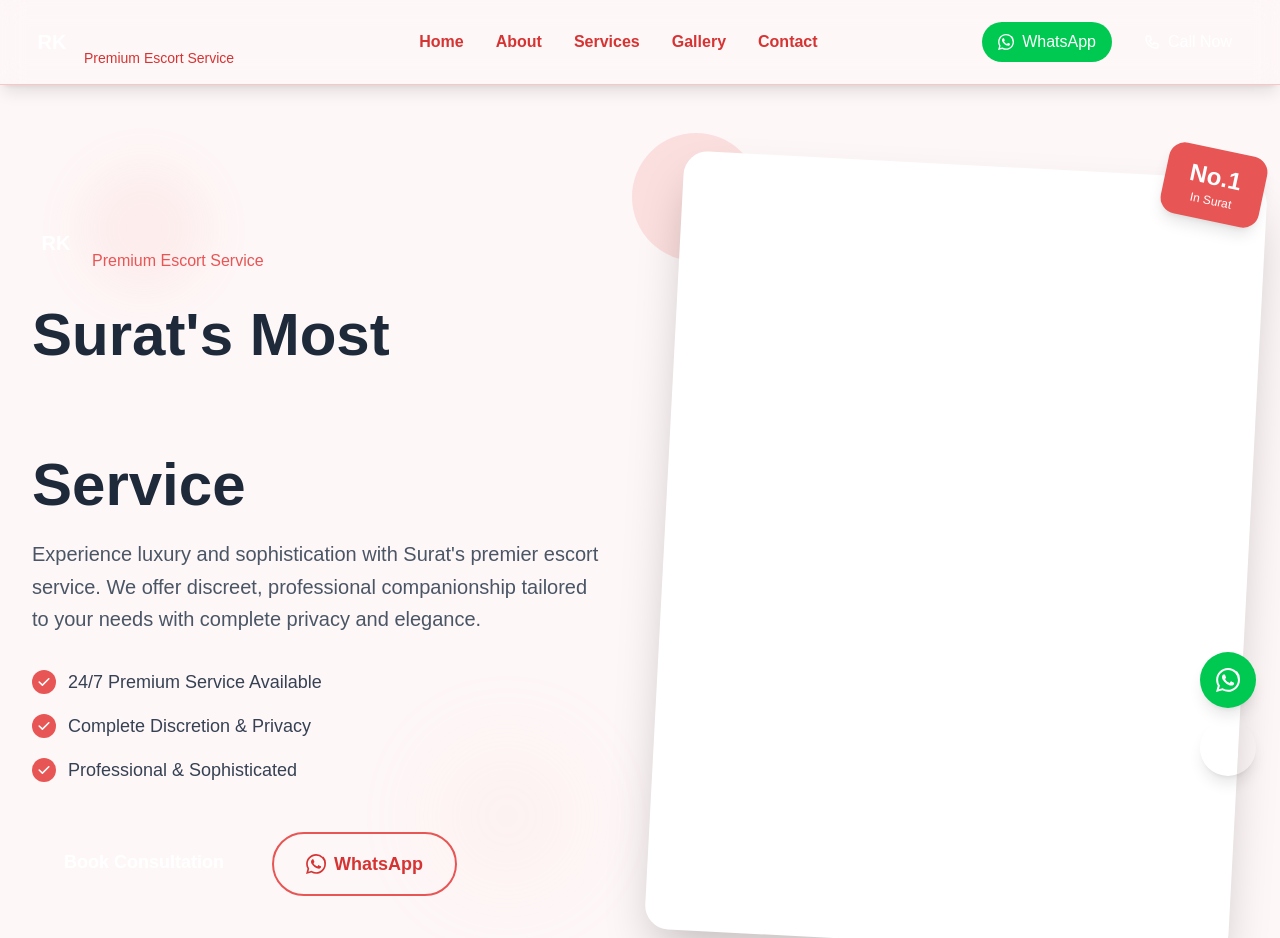
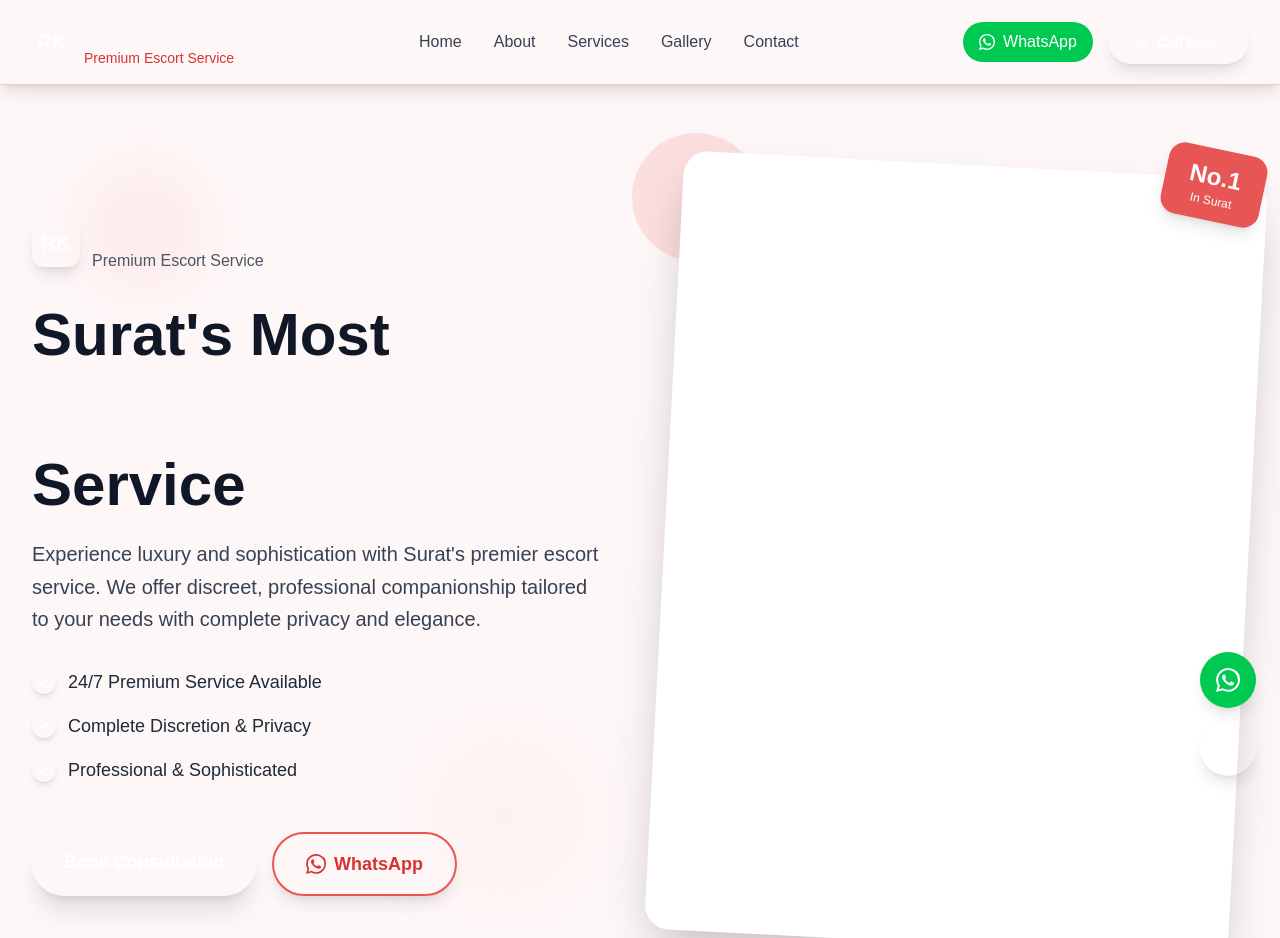
Before and after one commit to anshmydigitalcrown-ui/surat, a Next.js app: page / in a window 1280 px wide. Shown: the top 938 px of the page. Built offline with nearby package versions, Linux system fonts and the light colour scheme.

Commit message:
Enhance UI/UX: Improve font colors, call button design, and navigation styling

```diff
--- a/src/app/page.tsx
+++ b/src/app/page.tsx
@@ -21,26 +21,26 @@ export default function Home() {
             <div className="space-y-8 animate-fadeInUp">
               <div className="space-y-4">
                 <div className="flex items-center space-x-3 mb-6">
-                  <div className="w-12 h-12 bg-gradient-to-br from-sweet-pink-400 to-light-red-500 rounded-xl flex items-center justify-center">
+                  <div className="w-12 h-12 bg-gradient-to-br from-sweet-pink-500 to-light-red-600 rounded-xl flex items-center justify-center shadow-lg">
                     <span className="text-white font-bold text-xl">RK</span>
                   </div>
                   <div>
                     <h1 className="text-3xl font-bold bg-gradient-to-r from-sweet-pink-600 to-light-red-600 bg-clip-text text-transparent">
                       RashmiKapoor
                     </h1>
-                    <p className="text-sweet-pink-500 font-medium">Premium Escort Service</p>
+                    <p className="text-gray-600 font-medium">Premium Escort Service</p>
                   </div>
                 </div>
 
-                <h2 className="text-4xl md:text-6xl font-bold text-gray-800 leading-tight">
+                <h2 className="text-4xl md:text-6xl font-bold text-gray-900 leading-tight">
                   Surat&apos;s Most
-                  <span className="block bg-gradient-to-r from-sweet-pink-500 to-light-red-600 bg-clip-text text-transparent">
+                  <span className="block bg-gradient-to-r from-sweet-pink-600 to-light-red-600 bg-clip-text text-transparent">
                     Trusted Companion
                   </span>
                   Service
                 </h2>
 
-                <p className="text-xl text-gray-600 leading-relaxed max-w-xl">
+                <p className="text-xl text-gray-700 leading-relaxed max-w-xl">
                   Experience luxury and sophistication with Surat&apos;s premier escort service. We offer discreet, professional companionship tailored to your needs with complete privacy and elegance.
                 </p>
               </div>
@@ -48,28 +48,28 @@ export default function Home() {
               {/* Features List */}
               <div className="space-y-4">
                 <div className="flex items-center space-x-3">
-                  <div className="w-6 h-6 bg-sweet-pink-500 rounded-full flex items-center justify-center">
+                  <div className="w-6 h-6 bg-gradient-to-r from-sweet-pink-500 to-light-red-500 rounded-full flex items-center justify-center shadow-md">
                     <svg className="w-4 h-4 text-white" fill="currentColor" viewBox="0 0 20 20">
                       <path fillRule="evenodd" d="M16.707 5.293a1 1 0 010 1.414l-8 8a1 1 0 01-1.414 0l-4-4a1 1 0 011.414-1.414L8 12.586l7.293-7.293a1 1 0 011.414 0z" clipRule="evenodd"/>
                     </svg>
                   </div>
-                  <span className="text-gray-700 text-lg">24/7 Premium Service Available</span>
+                  <span className="text-gray-800 text-lg font-medium">24/7 Premium Service Available</span>
                 </div>
                 <div className="flex items-center space-x-3">
-                  <div className="w-6 h-6 bg-sweet-pink-500 rounded-full flex items-center justify-center">
+                  <div className="w-6 h-6 bg-gradient-to-r from-sweet-pink-500 to-light-red-500 rounded-full flex items-center justify-center shadow-md">
                     <svg className="w-4 h-4 text-white" fill="currentColor" viewBox="0 0 20 20">
                       <path fillRule="evenodd" d="M16.707 5.293a1 1 0 010 1.414l-8 8a1 1 0 01-1.414 0l-4-4a1 1 0 011.414-1.414L8 12.586l7.293-7.293a1 1 0 011.414 0z" clipRule="evenodd"/>
                     </svg>
                   </div>
-                  <span className="text-gray-700 text-lg">Complete Discretion & Privacy</span>
+                  <span className="text-gray-800 text-lg font-medium">Complete Discretion & Privacy</span>
                 </div>
                 <div className="flex items-center space-x-3">
-                  <div className="w-6 h-6 bg-sweet-pink-500 rounded-full flex items-center justify-center">
+                  <div className="w-6 h-6 bg-gradient-to-r from-sweet-pink-500 to-light-red-500 rounded-full flex items-center justify-center shadow-md">
                     <svg className="w-4 h-4 text-white" fill="currentColor" viewBox="0 0 20 20">
                       <path fillRule="evenodd" d="M16.707 5.293a1 1 0 010 1.414l-8 8a1 1 0 01-1.414 0l-4-4a1 1 0 011.414-1.414L8 12.586l7.293-7.293a1 1 0 011.414 0z" clipRule="evenodd"/>
                     </svg>
                   </div>
-                  <span className="text-gray-700 text-lg">Professional & Sophisticated</span>
+                  <span className="text-gray-800 text-lg font-medium">Professional & Sophisticated</span>
                 </div>
               </div>
 
@@ -77,17 +77,19 @@ export default function Home() {
               <div className="flex flex-col sm:flex-row gap-4 pt-4">
                 <Link
                   href="/contact"
-                  className="bg-gradient-to-r from-sweet-pink-500 to-light-red-600 text-white px-8 py-4 rounded-full font-semibold text-lg hover:shadow-xl hover:scale-105 transition-all duration-300 text-center"
+                  className="relative bg-gradient-to-r from-sweet-pink-500 via-light-red-500 to-sweet-pink-600 text-white px-8 py-4 rounded-full font-semibold text-lg shadow-xl hover:shadow-2xl hover:scale-105 transition-all duration-300 text-center overflow-hidden group"
                 >
-                  Book Consultation
+                  <div className="absolute inset-0 bg-gradient-to-r from-light-red-400 to-sweet-pink-400 opacity-0 group-hover:opacity-100 transition-opacity duration-300"></div>
+                  <span className="relative z-10">Book Consultation</span>
+                  <div className="absolute inset-0 rounded-full border border-white/20"></div>
                 </Link>
                 <a
                   href="https://wa.me/919876543210"
                   target="_blank"
                   rel="noopener noreferrer"
-                  className="border-2 border-sweet-pink-500 text-sweet-pink-600 px-8 py-4 rounded-full font-semibold text-lg hover:bg-sweet-pink-500 hover:text-white transition-all duration-300 text-center flex items-center justify-center space-x-2"
+                  className="relative border-2 border-sweet-pink-500 text-sweet-pink-600 px-8 py-4 rounded-full font-semibold text-lg hover:bg-sweet-pink-500 hover:text-white transition-all duration-300 text-center flex items-center justify-center space-x-2 group shadow-lg hover:shadow-xl"
                 >
-                  <svg className="w-5 h-5" fill="currentColor" viewBox="0 0 24 24">
+                  <svg className="w-5 h-5 transition-transform group-hover:scale-110" fill="currentColor" viewBox="0 0 24 24">
                     <path d="M17.472 14.382c-.297-.149-1.758-.867-2.03-.967-.273-.099-.471-.148-.67.15-.197.297-.767.966-.94 1.164-.173.199-.347.223-.644.075-.297-.15-1.255-.463-2.39-1.475-.883-.788-1.48-1.761-1.653-2.059-.173-.297-.018-.458.13-.606.134-.133.298-.347.446-.52.149-.174.198-.298.298-.497.099-.198.05-.371-.025-.52-.075-.149-.669-1.612-.916-2.207-.242-.579-.487-.5-.669-.51-.173-.008-.371-.01-.57-.01-.198 0-.52.074-.792.372-.272.297-1.04 1.016-1.04 2.479 0 1.462 1.065 2.875 1.213 3.074.149.198 2.096 3.2 5.077 4.487.709.306 1.262.489 1.694.625.712.227 1.36.195 1.871.118.571-.085 1.758-.719 2.006-1.413.248-.694.248-1.289.173-1.413-.074-.124-.272-.198-.57-.347m-5.421 7.403h-.004a9.87 9.87 0 01-5.031-1.378l-.361-.214-3.741.982.998-3.648-.235-.374a9.86 9.86 0 01-1.51-5.26c.001-5.45 4.436-9.884 9.888-9.884 2.64 0 5.122 1.03 6.988 2.898a9.825 9.825 0 012.893 6.994c-.003 5.45-4.437 9.884-9.885 9.884m8.413-18.297A11.815 11.815 0 0012.05 0C5.495 0 .16 5.335.157 11.892c0 2.096.547 4.142 1.588 5.945L.057 24l6.305-1.654a11.882 11.882 0 005.683 1.448h.005c6.554 0 11.89-5.335 11.893-11.893A11.821 11.821 0 0020.885 3.085"/>
                   </svg>
                   <span>WhatsApp</span>
--- a/src/components/Header.tsx
+++ b/src/components/Header.tsx
@@ -31,33 +31,38 @@ export default function Header() {
           <nav className="hidden md:flex items-center justify-center space-x-8 flex-1">
             <Link
               href="/"
-              className="text-sweet-pink-600 hover:text-light-red-500 font-semibold transition-colors duration-200 hover:scale-105 transform"
+              className="text-gray-700 hover:text-sweet-pink-500 font-medium transition-all duration-200 hover:scale-105 transform relative group"
             >
               Home
+              <span className="absolute inset-x-0 bottom-0 h-0.5 bg-sweet-pink-500 transform scale-x-0 group-hover:scale-x-100 transition-transform duration-200"></span>
             </Link>
             <Link
               href="/about"
-              className="text-sweet-pink-600 hover:text-light-red-500 font-semibold transition-colors duration-200 hover:scale-105 transform"
+              className="text-gray-700 hover:text-sweet-pink-500 font-medium transition-all duration-200 hover:scale-105 transform relative group"
             >
               About
+              <span className="absolute inset-x-0 bottom-0 h-0.5 bg-sweet-pink-500 transform scale-x-0 group-hover:scale-x-100 transition-transform duration-200"></span>
             </Link>
             <Link
               href="/services"
-              className="text-sweet-pink-600 hover:text-light-red-500 font-semibold transition-colors duration-200 hover:scale-105 transform"
+              className="text-gray-700 hover:text-sweet-pink-500 font-medium transition-all duration-200 hover:scale-105 transform relative group"
             >
               Services
+              <span className="absolute inset-x-0 bottom-0 h-0.5 bg-sweet-pink-500 transform scale-x-0 group-hover:scale-x-100 transition-transform duration-200"></span>
             </Link>
             <Link
               href="/gallery"
-              className="text-sweet-pink-600 hover:text-light-red-500 font-semibold transition-colors duration-200 hover:scale-105 transform"
+              className="text-gray-700 hover:text-sweet-pink-500 font-medium transition-all duration-200 hover:scale-105 transform relative group"
             >
               Gallery
+              <span className="absolute inset-x-0 bottom-0 h-0.5 bg-sweet-pink-500 transform scale-x-0 group-hover:scale-x-100 transition-transform duration-200"></span>
             </Link>
             <Link
               href="/contact"
-              className="text-sweet-pink-600 hover:text-light-red-500 font-semibold transition-colors duration-200 hover:scale-105 transform"
+              className="text-gray-700 hover:text-sweet-pink-500 font-medium transition-all duration-200 hover:scale-105 transform relative group"
             >
               Contact
+              <span className="absolute inset-x-0 bottom-0 h-0.5 bg-sweet-pink-500 transform scale-x-0 group-hover:scale-x-100 transition-transform duration-200"></span>
             </Link>
           </nav>
 
@@ -79,12 +84,14 @@ export default function Header() {
             {/* Call Button */}
             <a
               href="tel:+919876543210"
-              className="bg-gradient-to-r from-sweet-pink-500 to-light-red-600 text-white px-4 py-2 rounded-full hover:shadow-lg hover-glow transition-all duration-300 transform hover:scale-105 flex items-center space-x-2"
+              className="relative bg-gradient-to-r from-sweet-pink-500 via-light-red-500 to-sweet-pink-600 text-white px-6 py-3 rounded-full font-semibold text-sm shadow-lg hover:shadow-xl transform hover:scale-105 transition-all duration-300 flex items-center space-x-2 overflow-hidden group"
             >
-              <svg className="w-4 h-4" fill="none" stroke="currentColor" viewBox="0 0 24 24">
+              <div className="absolute inset-0 bg-gradient-to-r from-light-red-400 to-sweet-pink-400 opacity-0 group-hover:opacity-100 transition-opacity duration-300"></div>
+              <svg className="w-4 h-4 relative z-10" fill="none" stroke="currentColor" viewBox="0 0 24 24">
                 <path strokeLinecap="round" strokeLinejoin="round" strokeWidth={2} d="M3 5a2 2 0 012-2h3.28a1 1 0 01.948.684l1.498 4.493a1 1 0 01-.502 1.21l-2.257 1.13a11.042 11.042 0 005.516 5.516l1.13-2.257a1 1 0 011.21-.502l4.493 1.498a1 1 0 01.684.949V19a2 2 0 01-2 2h-1C9.716 21 3 14.284 3 6V5z"/>
               </svg>
-              <span>Call Now</span>
+              <span className="relative z-10">Call Now</span>
+              <div className="absolute inset-0 rounded-full border border-white/20"></div>
             </a>
           </div>
 
@@ -92,7 +99,7 @@ export default function Header() {
           <div className="md:hidden">
             <button
               onClick={toggleMenu}
-              className="text-sweet-pink-600 hover:text-light-red-500 focus:outline-none focus:text-light-red-500 transition-colors duration-200"
+              className="text-gray-700 hover:text-sweet-pink-500 focus:outline-none focus:text-sweet-pink-500 transition-colors duration-200"
               aria-label="Toggle menu"
             >
               <svg className="h-6 w-6" fill="none" viewBox="0 0 24 24" stroke="currentColor">
@@ -109,38 +116,38 @@ export default function Header() {
         {/* Mobile Navigation */}
         {isMenuOpen && (
           <div className="md:hidden animate-fadeInUp">
-            <div className="px-2 pt-2 pb-3 space-y-1 bg-sweet-pink-50 rounded-lg shadow-lg border border-sweet-pink-200 mb-4">
+            <div className="px-2 pt-2 pb-3 space-y-1 bg-white/95 backdrop-blur-md rounded-lg shadow-xl border border-sweet-pink-200 mb-4">
               <Link
                 href="/"
-                className="block px-3 py-2 text-sweet-pink-600 hover:text-light-red-500 hover:bg-sweet-pink-100 rounded-md transition-colors duration-200 font-semibold"
+                className="block px-3 py-2 text-gray-700 hover:text-sweet-pink-500 hover:bg-sweet-pink-50 rounded-md transition-all duration-200 font-medium"
                 onClick={() => setIsMenuOpen(false)}
               >
                 Home
               </Link>
               <Link
                 href="/about"
-                className="block px-3 py-2 text-sweet-pink-600 hover:text-light-red-500 hover:bg-sweet-pink-100 rounded-md transition-colors duration-200 font-semibold"
+                className="block px-3 py-2 text-gray-700 hover:text-sweet-pink-500 hover:bg-sweet-pink-50 rounded-md transition-all duration-200 font-medium"
                 onClick={() => setIsMenuOpen(false)}
               >
                 About
               </Link>
               <Link
                 href="/services"
-                className="block px-3 py-2 text-sweet-pink-600 hover:text-light-red-500 hover:bg-sweet-pink-100 rounded-md transition-colors duration-200 font-semibold"
+                className="block px-3 py-2 text-gray-700 hover:text-sweet-pink-500 hover:bg-sweet-pink-50 rounded-md transition-all duration-200 font-medium"
                 onClick={() => setIsMenuOpen(false)}
               >
                 Services
               </Link>
               <Link
                 href="/gallery"
-                className="block px-3 py-2 text-sweet-pink-600 hover:text-light-red-500 hover:bg-sweet-pink-100 rounded-md transition-colors duration-200 font-semibold"
+                className="block px-3 py-2 text-gray-700 hover:text-sweet-pink-500 hover:bg-sweet-pink-50 rounded-md transition-all duration-200 font-medium"
                 onClick={() => setIsMenuOpen(false)}
               >
                 Gallery
               </Link>
               <Link
                 href="/contact"
-                className="block px-3 py-2 text-sweet-pink-600 hover:text-light-red-500 hover:bg-sweet-pink-100 rounded-md transition-colors duration-200 font-semibold"
+                className="block px-3 py-2 text-gray-700 hover:text-sweet-pink-500 hover:bg-sweet-pink-50 rounded-md transition-all duration-200 font-medium"
                 onClick={() => setIsMenuOpen(false)}
               >
                 Contact
@@ -160,10 +167,11 @@ export default function Header() {
               {/* Mobile Call Button */}
               <a
                 href="tel:+919876543210"
-                className="block mx-3 my-2 bg-gradient-to-r from-sweet-pink-500 to-light-red-600 text-white px-4 py-2 rounded-full text-center hover-glow transition-all duration-300"
+                className="block mx-3 my-2 bg-gradient-to-r from-sweet-pink-500 via-light-red-500 to-sweet-pink-600 text-white px-4 py-3 rounded-full text-center font-semibold shadow-lg hover:shadow-xl transition-all duration-300 relative overflow-hidden group"
                 onClick={() => setIsMenuOpen(false)}
               >
-                📞 Call Now
+                <div className="absolute inset-0 bg-gradient-to-r from-light-red-400 to-sweet-pink-400 opacity-0 group-hover:opacity-100 transition-opacity duration-300"></div>
+                <span className="relative z-10">📞 Call Now</span>
               </a>
             </div>
           </div>
```
